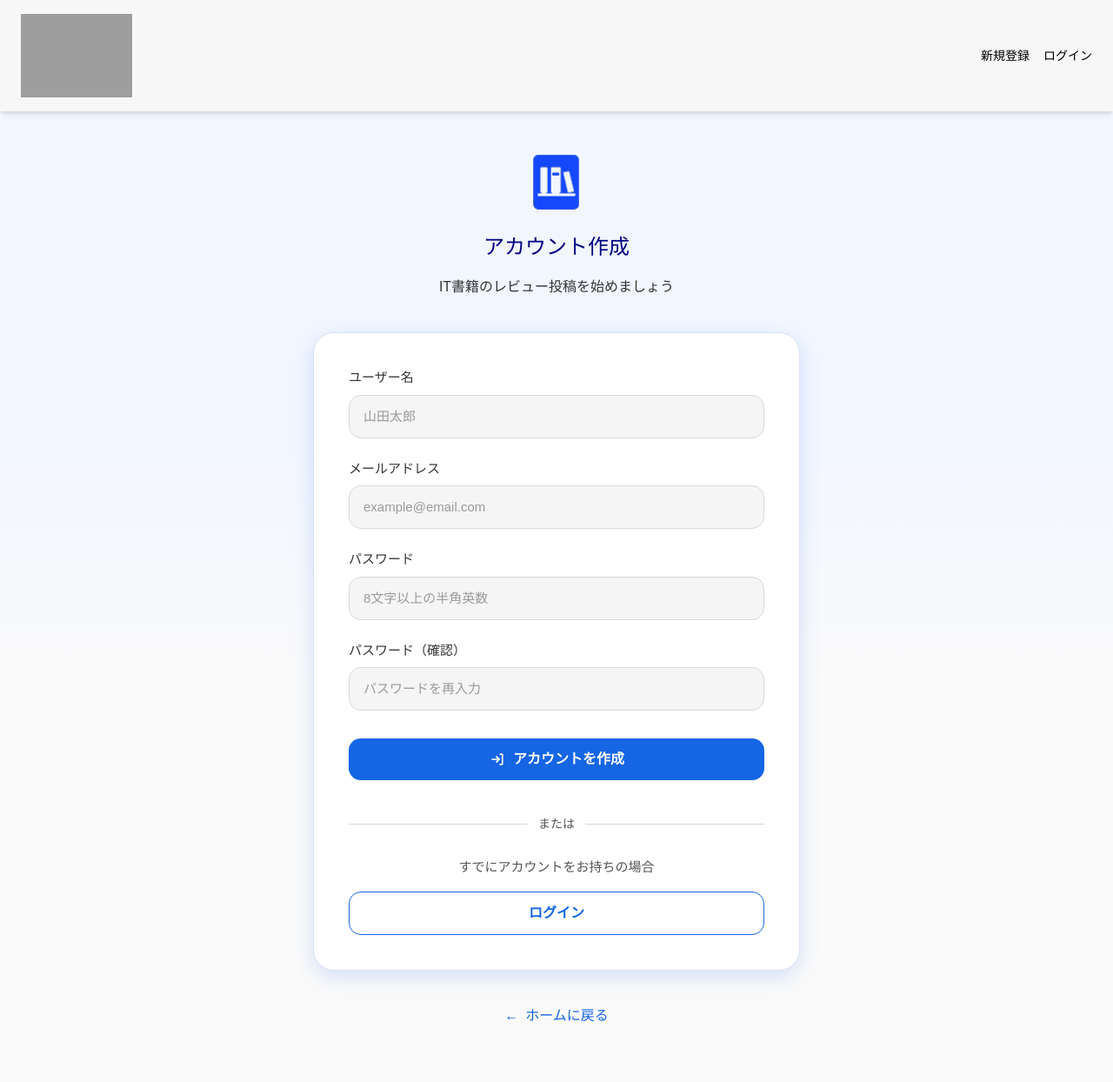
After one commit to naoki-atjp/books-review-app, a Django app: page /users/signup/ in a window 1280 px wide. The commit adds this page. Shown: the whole page at 87% size. Run offline with Django 4.2, Linux system fonts and the light colour scheme; some libraries are stand-ins or nearby versions; grey boxes are pictures that could not be loaded.

Commit message:
ユーザー登録実装

```diff
--- a/src/sample/config/settings.py
+++ b/src/sample/config/settings.py
@@ -123,7 +123,7 @@ AUTH_PASSWORD_VALIDATORS = [
 # Internationalization
 # https://docs.djangoproject.com/en/4.1/topics/i18n/
 
-LANGUAGE_CODE = 'en-us'
+LANGUAGE_CODE = 'ja'
 
 TIME_ZONE = 'UTC'
 
@@ -150,3 +150,4 @@ USE_X_FORWARDED_PORT = True
 
 LOGIN_REDIRECT_URL = "/"
 LOGOUT_REDIRECT_URL = "/"
+CSRF_FAILURE_VIEW = 'users.views.csrf_failure_view'
--- a/src/sample/templates/common/header.html
+++ b/src/sample/templates/common/header.html
@@ -45,7 +45,7 @@
 
       <!-- ログイン前 -->
       {% else %}
-      <a href="" class="hover:underline">新規登録</a>
+      <a href="{% url 'users:signup' %}" class="hover:underline">新規登録</a>
       <a href="{% url 'login' %}" class="hover:underline">ログイン</a>
       {% endif %}
     </nav>
--- /dev/null
+++ b/src/sample/templates/registration/signup.html
@@ -0,0 +1,98 @@
+{% extends "base.html" %}
+{% load static %}
+{% block page_content %}
+<div class="wrapper max-w-[720px] pt-12 pb-16">
+  <div class="mb-10 text-center">
+    <img src="{% static 'img/logo-icon.png' %}" alt="RevitHubのロゴアイコン" class="mx-auto mb-6 block w-16">
+    <h1 class="mb-4 text-[24px] font-medium text-[#000480]">アカウント作成</h1>
+    <p class="text-[16px] text-[#333333]">IT書籍のレビュー投稿を始めましょう</p>
+  </div>
+
+  <form method="post" class="mx-auto max-w-[560px]">
+    {% csrf_token %}
+    <div class="rounded-[24px] border border-[#D9E2F2] bg-white px-6 py-7 shadow-[0_8px_24px_rgba(21,101,229,0.16)] md:px-10 md:py-10">
+      {% if messages %}
+      <div class="mb-4 space-y-2">
+        {% for message in messages %}
+        <div class="rounded-[14px] border border-[#F2C6C6] bg-[#FFF1F1] px-4 py-3 text-[14px] text-[#C62828]">{{ message }}</div>
+        {% endfor %}
+      </div>
+      {% endif %}
+      {% if form.non_field_errors %}
+      <div class="mb-4 rounded-[14px] border border-[#F2C6C6] bg-[#FFF1F1] px-4 py-3 text-[14px] text-[#C62828]">
+        {% for error in form.non_field_errors %}
+        <p>{{ error }}</p>
+        {% endfor %}
+      </div>
+      {% endif %}
+
+      <div class="mb-6">
+        <label for="{{ form.name.id_for_label }}" class="mb-2 block text-[15px] font-medium text-[#333333]">
+          ユーザー名
+        </label>
+        {{ form.name }}
+        {% for error in form.name.errors %}
+        <p class="mt-2 text-[13px] text-[#C62828]">{{ error }}</p>
+        {% endfor %}
+      </div>
+
+      <div class="mb-6">
+        <label for="{{ form.email.id_for_label }}" class="mb-2 block text-[15px] font-medium text-[#333333]">
+          メールアドレス
+        </label>
+        {{ form.email }}
+        {% for error in form.email.errors %}
+        <p class="mt-2 text-[13px] text-[#C62828]">{{ error }}</p>
+        {% endfor %}
+      </div>
+
+      <div class="mb-6">
+        <label for="{{ form.password1.id_for_label }}" class="mb-2 block text-[15px] font-medium text-[#333333]">
+          パスワード
+        </label>
+        {{ form.password1 }}
+        {% for error in form.password1.errors %}
+        <p class="mt-2 text-[13px] text-[#C62828]">{{ error }}</p>
+        {% endfor %}
+      </div>
+
+      <div class="mb-8">
+        <label for="{{ form.password2.id_for_label }}" class="mb-2 block text-[15px] font-medium text-[#333333]">
+          パスワード（確認）
+        </label>
+        {{ form.password2 }}
+        {% for error in form.password2.errors %}
+        <p class="mt-2 text-[13px] text-[#C62828]">{{ error }}</p>
+        {% endfor %}
+      </div>
+
+      <button type="submit"
+        class="mb-10 flex w-full items-center justify-center gap-2 rounded-[14px] bg-[#1565E5] px-5 py-3 text-[16px] font-bold text-white transition hover:opacity-90">
+        <img src="{% static 'img/login.svg' %}" alt="" class="w-5">
+        <span>アカウントを作成</span>
+      </button>
+
+      <div class="mb-7 flex items-center justify-center gap-3">
+        <div class="h-px flex-1 bg-[#D9D9D9]"></div>
+        <p class="text-[14px] text-[#555555]">または</p>
+        <div class="h-px flex-1 bg-[#D9D9D9]"></div>
+      </div>
+
+      <div class="text-center">
+        <p class="mb-4 text-[15px] text-[#555555]">すでにアカウントをお持ちの場合</p>
+        <a href="{% url 'login' %}"
+          class="flex w-full items-center justify-center rounded-[14px] border border-[#1565E5] bg-white px-5 py-3 text-[16px] font-bold text-[#1565E5] transition hover:bg-[#F7FAFF]">
+          ログイン
+        </a>
+      </div>
+    </div>
+  </form>
+
+  <div class="mt-10 text-center">
+    <a href="{% url 'home' %}" class="inline-flex items-center gap-2 text-[16px] font-medium text-[#1565E5] hover:underline">
+      <span aria-hidden="true">←</span>
+      <span>ホームに戻る</span>
+    </a>
+  </div>
+</div>
+{% endblock %}
--- a/src/sample/theme/static/css/dist/styles.css
+++ b/src/sample/theme/static/css/dist/styles.css
@@ -1415,6 +1415,10 @@ a {
   max-width: 540px;
 }
 
+.max-w-\[560px\] {
+  max-width: 560px;
+}
+
 .flex-1 {
   flex: 1 1 0%;
 }
@@ -1562,6 +1566,12 @@ a {
   margin-bottom: calc(1.5rem * var(--tw-space-y-reverse));
 }
 
+.space-y-2 > :not([hidden]) ~ :not([hidden]) {
+  --tw-space-y-reverse: 0;
+  margin-top: calc(0.5rem * calc(1 - var(--tw-space-y-reverse)));
+  margin-bottom: calc(0.5rem * var(--tw-space-y-reverse));
+}
+
 .overflow-hidden {
   overflow: hidden;
 }
@@ -2083,6 +2093,10 @@ a {
   padding-top: 3rem;
 }
 
+.pb-16 {
+  padding-bottom: 4rem;
+}
+
 .text-left {
   text-align: left;
 }
@@ -2375,6 +2389,12 @@ a {
 .shadow-\[0_6px_18px_rgba\(0\2c 0\2c 0\2c 0\.1\)\] {
   --tw-shadow: 0 6px 18px rgba(0,0,0,0.1);
   --tw-shadow-colored: 0 6px 18px var(--tw-shadow-color);
+  box-shadow: var(--tw-ring-offset-shadow, 0 0 #0000), var(--tw-ring-shadow, 0 0 #0000), var(--tw-shadow);
+}
+
+.shadow-\[0_8px_24px_rgba\(21\2c 101\2c 229\2c 0\.16\)\] {
+  --tw-shadow: 0 8px 24px rgba(21,101,229,0.16);
+  --tw-shadow-colored: 0 8px 24px var(--tw-shadow-color);
   box-shadow: var(--tw-ring-offset-shadow, 0 0 #0000), var(--tw-ring-shadow, 0 0 #0000), var(--tw-shadow);
 }
 
@@ -2849,6 +2869,16 @@ a {
     padding-top: 2rem;
     padding-bottom: 2rem;
   }
+
+  .md\:px-10 {
+    padding-left: 2.5rem;
+    padding-right: 2.5rem;
+  }
+
+  .md\:py-10 {
+    padding-top: 2.5rem;
+    padding-bottom: 2.5rem;
+  }
 }
 
 @media (min-width: 1024px) {
--- a/src/sample/users/forms.py
+++ b/src/sample/users/forms.py
@@ -5,6 +5,7 @@
 from django import forms
 from django.contrib.auth import authenticate, get_user_model
 from django.contrib.auth.forms import AuthenticationForm
+from django.contrib.auth.password_validation import validate_password
 
 User = get_user_model()
 
@@ -147,3 +148,97 @@ class UserEditForm(forms.Form):
                 raise forms.ValidationError("現在のパスワードが正しくありません。")
 
         return cleaned
+
+
+class SignupForm(forms.Form):
+    name = forms.CharField(
+        required=True,
+        max_length=30,
+        label="ユーザー名",
+        widget=forms.TextInput(
+            attrs={
+                "class": "w-full rounded-[14px] border border-[#D9D9D9] bg-[#F5F5F5] px-4 py-3 text-[15px] text-[#333333] placeholder:text-[#9A9A9A] outline-none transition focus:border-[#1565E5] focus:bg-white",
+                "placeholder": "山田太郎",
+                "autocomplete": "nickname",
+            }
+        ),
+        error_messages={
+            "required": "ユーザー名を入力してください。",
+            "max_length": "ユーザー名は30文字以内で入力してください。",
+        },
+    )
+
+    email = forms.EmailField(
+        required=True,
+        label="メールアドレス",
+        widget=forms.EmailInput(
+            attrs={
+                "class": "w-full rounded-[14px] border border-[#D9D9D9] bg-[#F5F5F5] px-4 py-3 text-[15px] text-[#333333] placeholder:text-[#9A9A9A] outline-none transition focus:border-[#1565E5] focus:bg-white",
+                "placeholder": "example@email.com",
+                "autocomplete": "email",
+            }
+        ),
+        error_messages={
+            "required": "メールアドレスを入力してください。",
+            "invalid": "正しいメールアドレス形式で入力してください。",
+        },
+    )
+
+    password1 = forms.CharField(
+        required=True,
+        label="パスワード",
+        strip=False,
+        widget=forms.PasswordInput(
+            attrs={
+                "class": "w-full rounded-[14px] border border-[#D9D9D9] bg-[#F5F5F5] px-4 py-3 text-[15px] text-[#333333] placeholder:text-[#9A9A9A] outline-none transition focus:border-[#1565E5] focus:bg-white",
+                "placeholder": "8文字以上の半角英数",
+                "autocomplete": "new-password",
+            }
+        ),
+        error_messages={
+            "required": "パスワードを入力してください。",
+        },
+    )
+
+    password2 = forms.CharField(
+        required=True,
+        label="パスワード（確認）",
+        strip=False,
+        widget=forms.PasswordInput(
+            attrs={
+                "class": "w-full rounded-[14px] border border-[#D9D9D9] bg-[#F5F5F5] px-4 py-3 text-[15px] text-[#333333] placeholder:text-[#9A9A9A] outline-none transition focus:border-[#1565E5] focus:bg-white",
+                "placeholder": "パスワードを再入力",
+                "autocomplete": "new-password",
+            }
+        ),
+        error_messages={
+            "required": "確認用パスワードを入力してください。",
+        },
+    )
+
+    def clean_email(self):
+        email = self.cleaned_data["email"]
+        if User.objects.filter(email__iexact=email).exists():
+            raise forms.ValidationError("このメールアドレスは既に登録されています。")
+        return email
+
+    def clean(self):
+        cleaned = super().clean()
+
+        password1 = cleaned.get("password1")
+        password2 = cleaned.get("password2")
+        name = cleaned.get("name") or ""
+        email = cleaned.get("email") or ""
+
+        if password1 and password2 and password1 != password2:
+            self.add_error("password2", "パスワードが一致していません。")
+            return cleaned
+
+        if password1:
+            user = User(name=name, email=email, username=email)
+            try:
+                validate_password(password1, user=user)
+            except forms.ValidationError as exc:
+                self.add_error("password1", exc)
+
+        return cleaned
--- a/src/sample/users/urls.py
+++ b/src/sample/users/urls.py
@@ -6,5 +6,6 @@ app_name = "users"
 
 urlpatterns = [
     path("logout/", LogoutView.as_view(), name="logout"),
+    path("signup/", views.signup_view, name="signup"),
     path("mypage/", views.mypage_view, name="mypage"),
 ]
--- a/src/sample/users/views.py
+++ b/src/sample/users/views.py
@@ -3,18 +3,45 @@
 # マイページ表示（GET）
 # 編集保存（POST）：いまはDB保存はなし。入力チェックとトーストだけ整える
 
+import uuid
+
 from django.conf import settings
 from django.contrib import messages
+from django.contrib.auth import get_user_model
 from django.contrib.auth import login as auth_login
 from django.contrib.auth.decorators import login_required
+from django.views.decorators.cache import never_cache
+from django.db import IntegrityError
 from django.shortcuts import redirect, render
 from django.utils.http import url_has_allowed_host_and_scheme
 
-from users.forms import EmailAuthenticationForm, UserEditForm
+from users.forms import EmailAuthenticationForm, SignupForm, UserEditForm
 from users.services.mypage_context_service import build_mypage_context
 from users.services.user_dummy_service import load_user_dummy
 
+User = get_user_model()
 
+
+def _generate_internal_username():
+    while True:
+        username = f"user_{uuid.uuid4().hex}"
+        if not User.objects.filter(username=username).exists():
+            return username
+
+
+def csrf_failure_view(request, reason=""):
+    if request.path == "/users/signup/":
+        messages.error(request, "ページの有効期限が切れました。もう一度入力してアカウントを作成してください。")
+        return redirect("users:signup")
+
+    if request.path == "/accounts/login/":
+        messages.error(request, "ページの有効期限が切れました。もう一度ログインしてください。")
+        return redirect("login")
+
+    return render(request, "403.html", status=403)
+
+
+@never_cache
 def login_view(request):
     if request.user.is_authenticated:
         return redirect("home")
@@ -45,6 +72,36 @@ def login_view(request):
         {
             "form": form,
             "next_url": next_url,
+        },
+    )
+
+
+@never_cache
+def signup_view(request):
+    if request.user.is_authenticated:
+        return redirect("home")
+
+    form = SignupForm(request.POST or None)
+
+    if request.method == "POST" and form.is_valid():
+        try:
+            user = User.objects.create_user(
+                username=_generate_internal_username(),
+                email=form.cleaned_data["email"],
+                name=form.cleaned_data["name"],
+                password=form.cleaned_data["password1"],
+            )
+        except IntegrityError:
+            form.add_error("email", "このメールアドレスは既に登録されています。")
+        else:
+            auth_login(request, user)
+            return redirect("home")
+
+    return render(
+        request,
+        "registration/signup.html",
+        {
+            "form": form,
         },
     )
 
```
Also changed, not shown: src/sample/templates/registration/login.html (+4 -3 lines), src/sample/users/models.py (+9 -0 lines), src/sample/users/migrations/0002_user_uuid.py (added).
